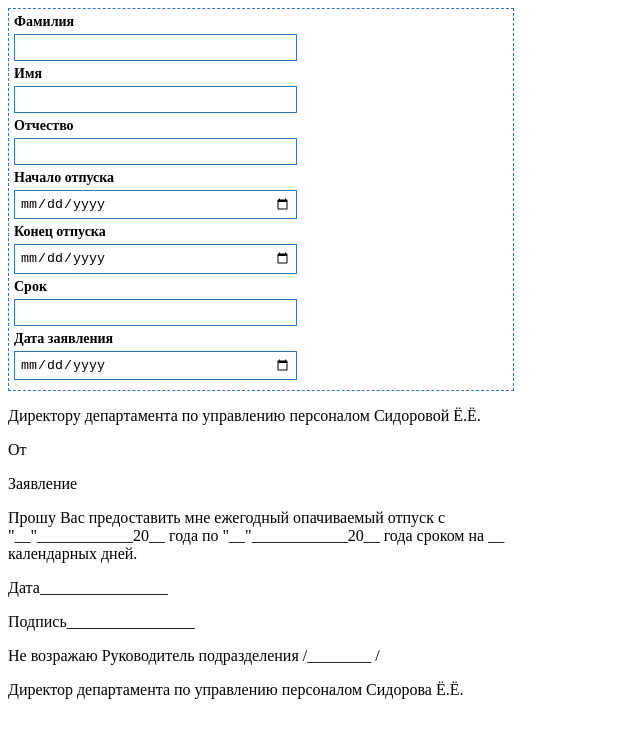
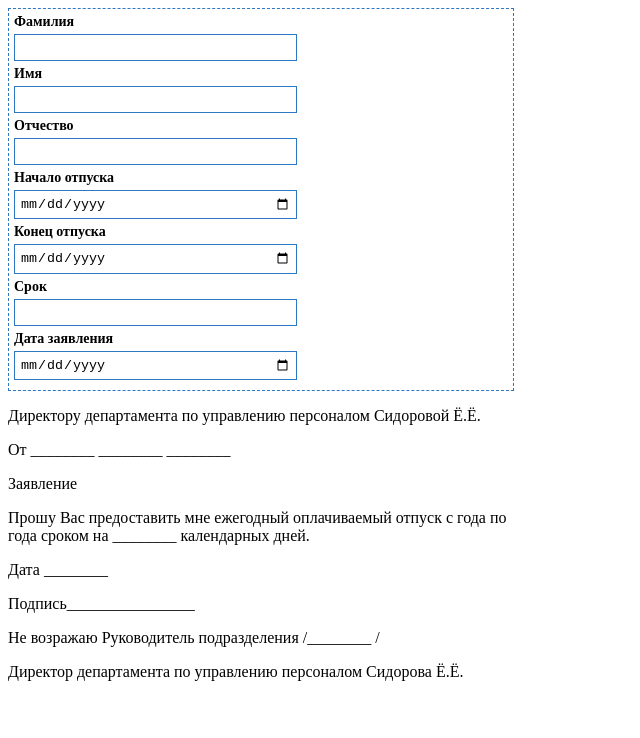
Before and after one commit to nightingale69/form.github.io, a React (Create React App) app: page / in a window 1280 px wide. Shown: the top 738 px of the page, without its empty margins (0-640 px from the left). Built offline with nearby package versions, Linux system fonts and the light colour scheme; the HTML template or start-up script is replaced by a standard one.

Commit message:
add props

```diff
--- a/src/Components/Document.js
+++ b/src/Components/Document.js
@@ -1,33 +1,31 @@
 import React from 'react';
-//import './styles/document.css';
+import '../styles/document.css';
 
 class Document extends React.Component {
 	render() {
 		return (
 			<div className='document'>
-				<div className='head'>
+				<div className='document__head'>
 					<p>Директору департамента по управлению персоналом Сидоровой Ё.Ё.</p>
-					<p>От{this.props.idField}
+					<p>От {this.props.surname} {this.props.name} {this.props.secondname}
 					</p>
 				</div>
-				<div className='caption'>
+				<div className='document__caption'>
 					<p>Заявление</p>
 				</div>
-				<div className='body'>
-					<p className='body__parag'>Прошу Вас предоставить мне ежегодный
-                    опачиваемый отпуск с "__"____________20__ года
-                    по "__"____________20__ года сроком на __ календарных дней.</p>
+				<div className='document__body'>
+					<p className='document__parag'>Прошу Вас предоставить мне ежегодный оплачиваемый отпуск с {this.props.vocationStart} года по {this.props.vocationEnd} года сроком на {this.props.term} календарных дней.</p>
 				</div>
-				<div className='date'>
-					<p>Дата________________</p>
+				<div className='document__date'>
+					<p>Дата {this.props.date}</p>
 				</div>
-				<div className='sign'>
+				<div className='document__sign'>
 					<p>Подпись________________</p>
 				</div>
-				<div className='subdiv'>
+				<div className='document__subdiv'>
 					<p>Не возражаю Руководитель подразделения /________ /</p>
 				</div>
-				<div className='depart'>
+				<div className='document__depart'>
 					<p>Директор департамента по управлению персоналом Сидорова Ё.Ё.</p>
 				</div>
 			</div>
```
